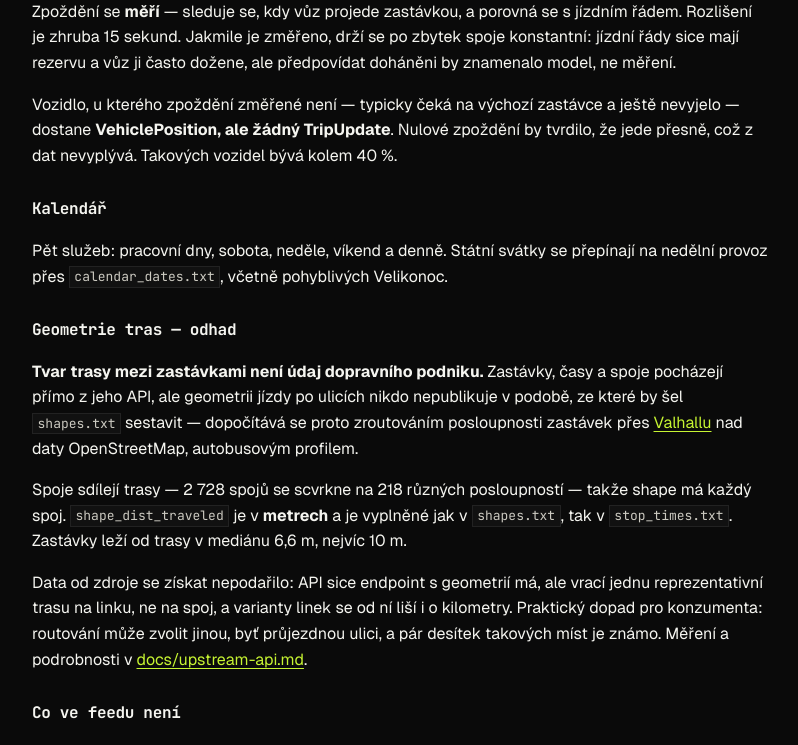
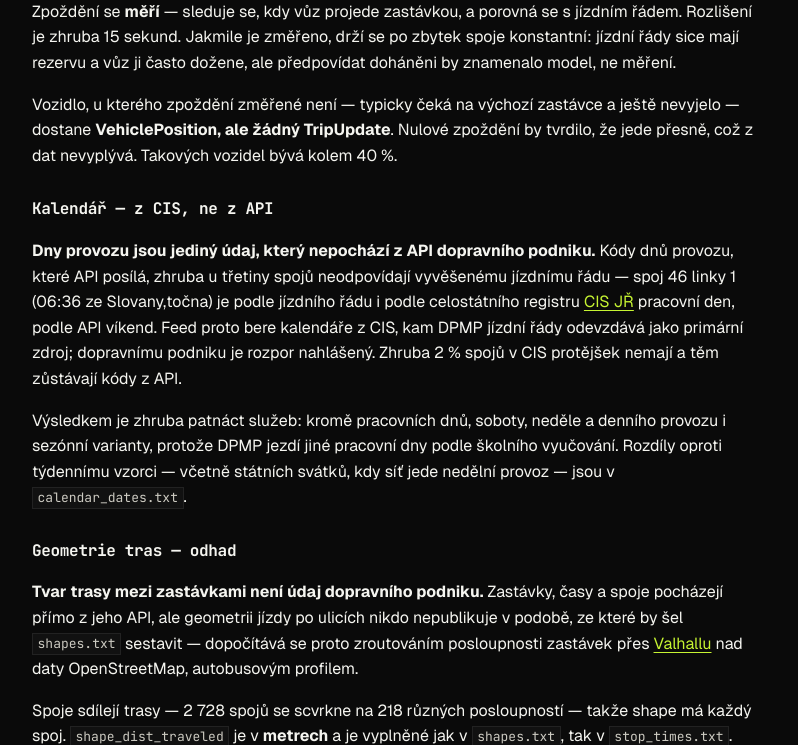
Before and after one commit to xaralis/dpmp-to-gtfsr, a FastAPI app: page /docs in a window 1280 px wide. Shown: the part 1426-2171 px from the top of the page, without its empty margins (240-1038 px from the left). Run offline with FastAPI, Linux system fonts and the light colour scheme; parts of the project's set-up code (start-up, migrations or seed data) failed here and were passed over; some libraries are stand-ins or nearby versions.

Commit message:
docs: say why the feed has two sources
README, the /docs page and upstream-api.md all claimed everything came
from the API. The days of operation no longer do, and the reason is worth
stating with the case that proves it: trip 46 of line 1, 06:36 from
Slovany,točna, which the published timetable and CIS both call a weekday
trip and the API calls a weekend one. Reported to DPMP.

The /docs calendar section also still said "five services", which stopped
being true the moment the seasonal variants arrived.

Docker gets DPMP_CIS_DIR on the volume, so a restart does not re-download
300 MB of registry that has not changed.

```diff
--- a/docker/compose.yaml
+++ b/docker/compose.yaml
@@ -23,6 +23,10 @@ services:
       # not a rebuild.
       DPMP_API_KEY: ${DPMP_API_KEY:?set DPMP_API_KEY in .env}
       DPMP_DATA_DIR: /data
+      # On the volume, not in the image: the CIS archives are ~300 MB and are
+      # re-fetched conditionally, so losing them on a restart costs a full
+      # download for a registry that has not changed.
+      DPMP_CIS_DIR: /data/cis
       # Needed for absolute URLs in social preview tags. Optional: left unset,
       # those tags are omitted rather than pointing somewhere unreachable.
       DPMP_PUBLIC_URL: ${DPMP_PUBLIC_URL:-}
--- a/src/dpmp_gtfs/web/templates/docs.html
+++ b/src/dpmp_gtfs/web/templates/docs.html
@@ -73,10 +73,21 @@ curl -s https://…/gtfs.zip -o gtfs.zip</code></pre>
   by tvrdilo, že jede přesně, což z dat nevyplývá. Takových vozidel bývá kolem 40 %.
 </p>
 
-<h3>Kalendář</h3>
+<h3>Kalendář — z CIS, ne z API</h3>
 <p>
-  Pět služeb: pracovní dny, sobota, neděle, víkend a denně. Státní svátky se přepínají
-  na nedělní provoz přes <code>calendar_dates.txt</code>, včetně pohyblivých Velikonoc.
+  <strong>Dny provozu jsou jediný údaj, který nepochází z API dopravního podniku.</strong>
+  Kódy dnů provozu, které API posílá, zhruba u třetiny spojů neodpovídají vyvěšenému
+  jízdnímu řádu — spoj 46 linky 1 (06:36 ze Slovany,točna) je podle jízdního řádu i podle
+  celostátního registru <a href="https://portal.cisjr.cz/">CIS JŘ</a> pracovní den, podle
+  API víkend. Feed proto bere kalendáře z CIS, kam DPMP jízdní řády odevzdává jako primární
+  zdroj; dopravnímu podniku je rozpor nahlášený. Zhruba 2 % spojů v CIS protějšek nemají
+  a těm zůstávají kódy z API.
+</p>
+<p>
+  Výsledkem je zhruba patnáct služeb: kromě pracovních dnů, soboty, neděle a denního
+  provozu i sezónní varianty, protože DPMP jezdí jiné pracovní dny podle školního
+  vyučování. Rozdíly oproti týdennímu vzorci — včetně státních svátků, kdy síť jede
+  nedělní provoz — jsou v <code>calendar_dates.txt</code>.
 </p>
 
 <h3>Geometrie tras — odhad</h3>
```
Also changed, not shown: docs/upstream-api.md (+24 -0 lines), README.md.
